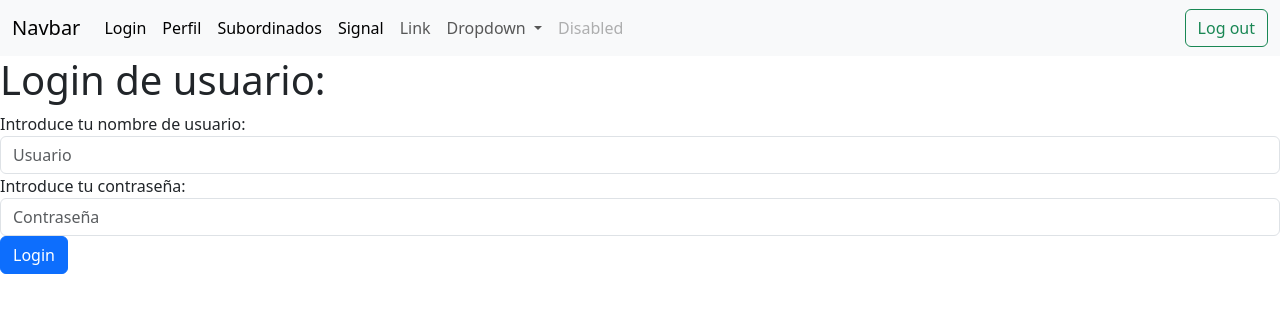
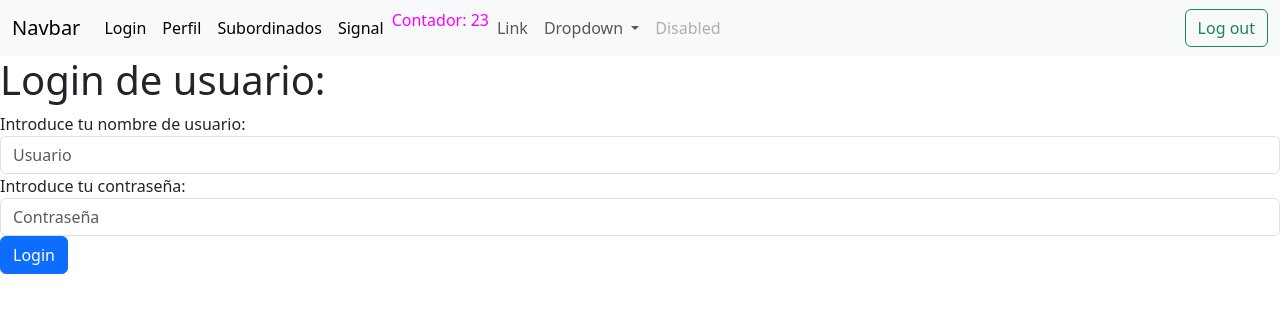
Before and after one commit to Gabriel6966/angularempleadosseguridad, an Angular app: page / in a window 1280 px wide. Shown: the top 312 px of the page. Built offline with nearby package versions, Linux system fonts and the light colour scheme.

Commit message:
feat: add diferent routes of signal method

```diff
--- a/src/app/components/menu-component/menu-component.html
+++ b/src/app/components/menu-component/menu-component.html
@@ -19,7 +19,9 @@
                 <li class="nav-item">
           <a class="nav-link active" aria-current="page" [routerLink]="['/signal']">Signal</a>
         </li>
-
+        <li class="nav-item">
+          <p style="color: fuchsia;">Contador: {{ contador() }}</p>
+        </li>
 
         <li class="nav-item">
           <a class="nav-link" href="#">Link</a>
--- a/src/app/components/menu-component/menu-component.ts
+++ b/src/app/components/menu-component/menu-component.ts
@@ -1,4 +1,5 @@
-import { ChangeDetectorRef, Component } from '@angular/core';
+import { ChangeDetectorRef, Component, inject } from '@angular/core';
+import { ServiceSignal } from '../../services/service.signal';
 
 @Component({
   selector: 'app-menu-component',
@@ -10,7 +11,11 @@ export class MenuComponent {
 
 
 
+
   constructor(private _cdr: ChangeDetectorRef) { }
+
+  private _ServiceSignal : ServiceSignal= inject(ServiceSignal);
+  public contador = this._ServiceSignal.contador;
 
 
   logOutEmpleado(): void{
```
